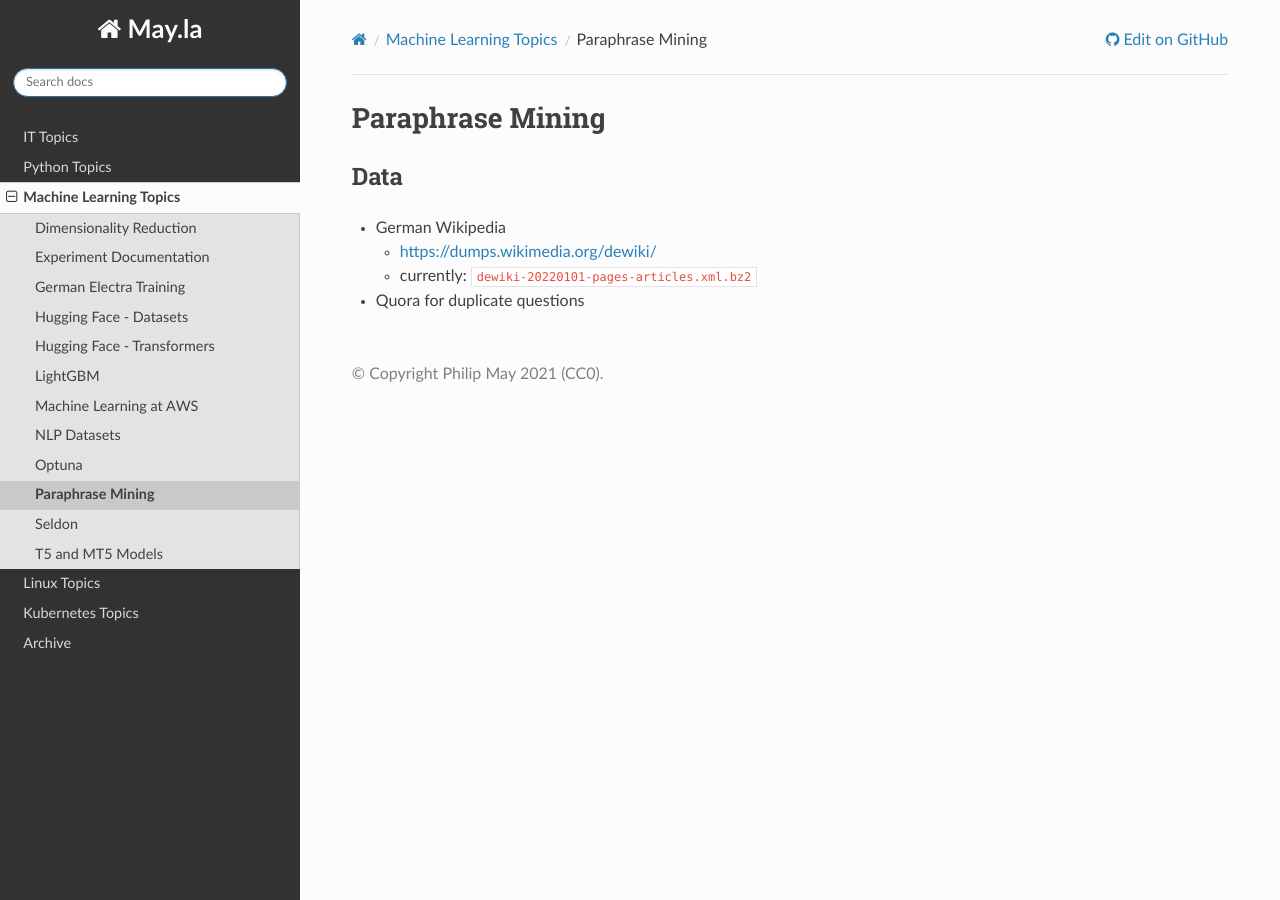
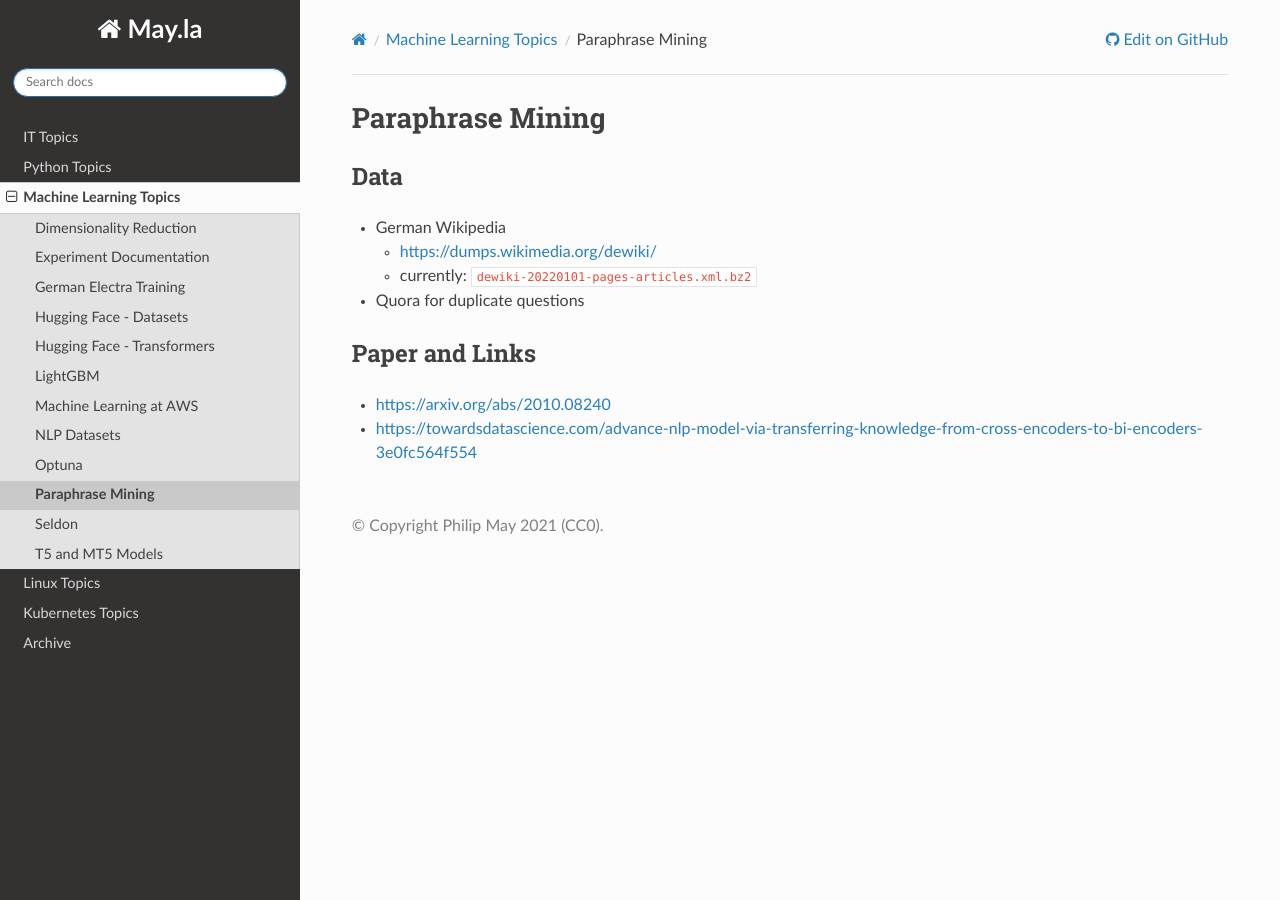
Before and after one commit to PhilipMay/May.la, a Sphinx documentation site: the page built from source/ml/paraphrase-mining.md, in a window 1280 px wide. Built offline with Sphinx 7.4.7 and the Read the Docs theme 2.0.0, drawn with Linux system fonts in a browser that asks for light colours.

Commit message:
Update paraphrase-mining.md

```diff
--- a/source/ml/paraphrase-mining.md
+++ b/source/ml/paraphrase-mining.md
@@ -5,3 +5,7 @@
   - https://dumps.wikimedia.org/dewiki/
   - currently: `dewiki-20220101-pages-articles.xml.bz2`
 - Quora for duplicate questions
+
+## Paper and Links
+- https://arxiv.org/abs/2010.08240
+- https://towardsdatascience.com/advance-nlp-model-via-transferring-knowledge-from-cross-encoders-to-bi-encoders-3e0fc564f554
```
